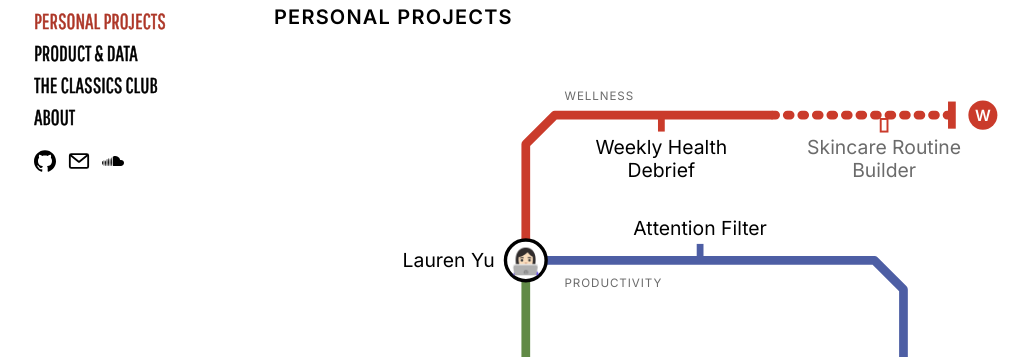
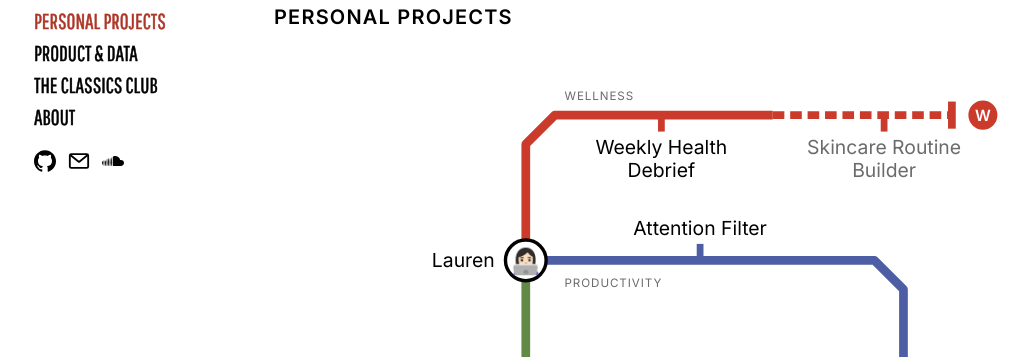
Before and after one commit to laurengyu/laurengyu.github.io, a Jekyll site: the page built from projects/index.html, in a window 1280 px wide. Shown: the part 174-531 px from the top of the page, without its empty margins (6-1035 px from the left). Built offline with Jekyll 4.4.1, drawn with Linux system fonts in a browser that asks for light colours.

Commit message:
Solid WIP tick, straight dashes on WIP line, shorten centre label
Co-Authored-By: Claude Opus 5.5 <noreply@anthropic.com>

```diff
--- a/projects/index.html
+++ b/projects/index.html
@@ -71,7 +71,7 @@ body_class: front--pinned
     <g transform="translate(260 210)">
       <rect class="metro-interchange" x="-21" y="-21" width="42" height="42" rx="21"/>
       <text class="metro-emoji" y="10" text-anchor="middle">👩🏻‍💻</text>
-      <text class="metro-label" x="-32" y="7" text-anchor="end">Lauren Yu</text>
+      <text class="metro-label" x="-32" y="7" text-anchor="end">Lauren</text>
     </g>
   </svg>
 
@@ -107,7 +107,7 @@ body_class: front--pinned
     .metro-route { transition: opacity 0.3s ease; }
     .metro.has-focus .metro-route:not(.is-focus) { opacity: 0.18; }
     .metro-line { fill: none; stroke: currentColor; stroke-width: 9; stroke-linejoin: round; }
-    .metro-line--wip { stroke-dasharray: 3 12; stroke-linecap: round; }
+    .metro-line--wip { stroke-width: 8.1; stroke-dasharray: 12 6; stroke-linecap: butt; }
     .metro-terminus, .metro-tick { fill: currentColor; }
     .metro-badge circle { fill: currentColor; }
     .metro-badge text {
@@ -125,7 +125,6 @@ body_class: front--pinned
     .metro a:hover { color: inherit; } /* keep the line colour; front.scss a:hover would recolour it */
     .metro-station:hover .metro-label, .metro-station:focus .metro-label, .metro-station.is-on .metro-label { fill: currentColor; }
     .metro-station:hover .metro-tick, .metro-station:focus .metro-tick, .metro-station.is-on .metro-tick { transform: scale(1.6); }
-    .metro-station--wip .metro-tick { fill: #fff; stroke: currentColor; stroke-width: 2; }
     .metro-station--wip .metro-label { fill: #6b6b6b; }
     .metro-interchange { fill: #fff; stroke: #000; stroke-width: 3.5; }
     .metro-emoji { font-size: 26px; font-family: "Apple Color Emoji", "Segoe UI Emoji", "Noto Color Emoji", sans-serif; }
```
